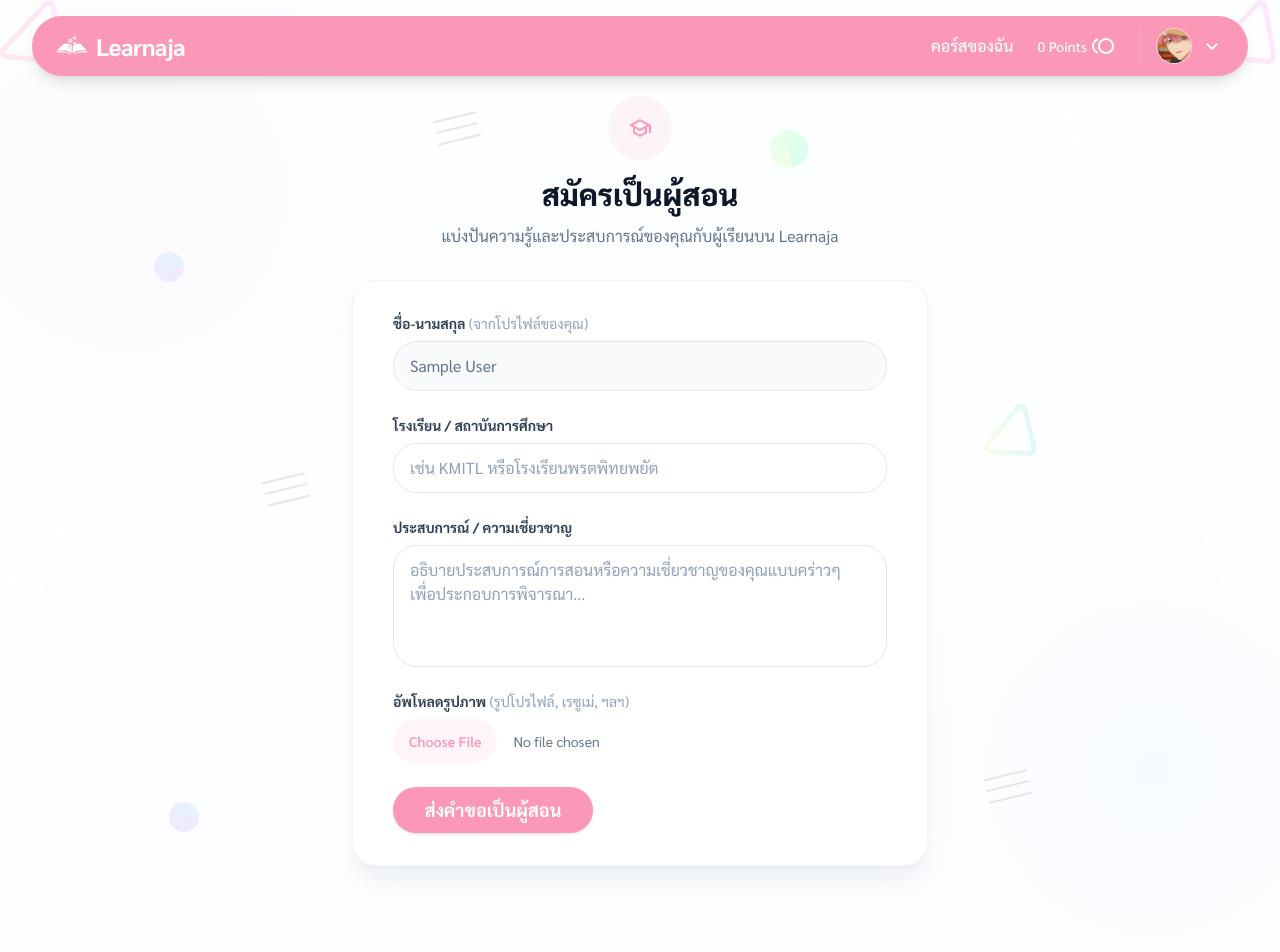
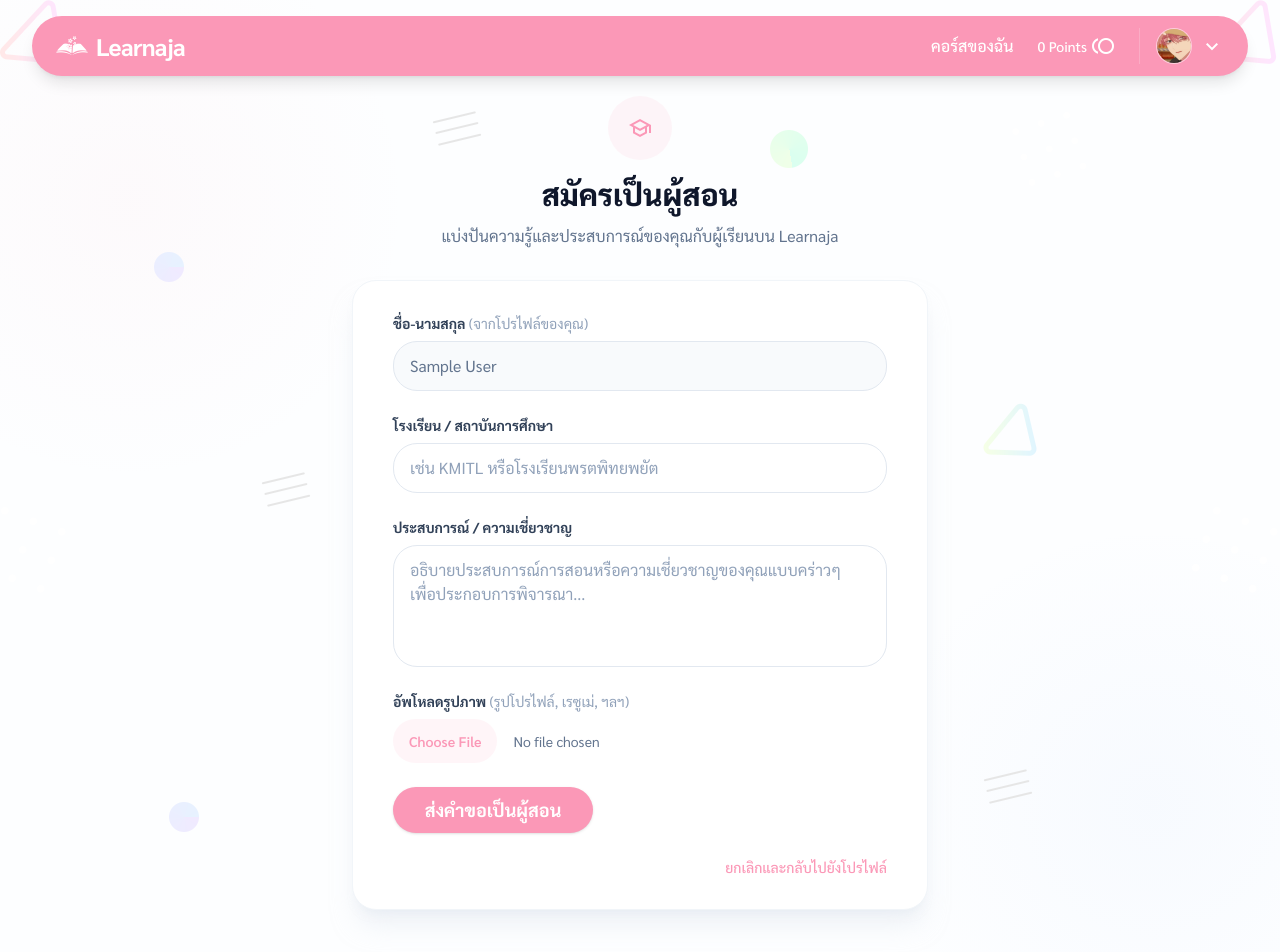
Before and after one commit to nippitch239/Learnaja, a React (Vite) app in the folder frontend/: page /register-teacher in a window 1280 px wide. Shown: the top 952 px of the page. Built offline with nearby package versions, Linux system fonts and the light colour scheme; no server answers; sample sign-in values are in the browser's storage; a web font is replaced by a local one.

Commit message:
add button back

```diff
--- a/frontend/src/pages/RegisterTeacher.jsx
+++ b/frontend/src/pages/RegisterTeacher.jsx
@@ -1,5 +1,5 @@
 import { useState, useContext, useEffect } from 'react';
-import { useNavigate } from 'react-router-dom';
+import { Link, useNavigate } from 'react-router-dom';
 import { AuthContext } from '../context/AuthContext';
 import api from '../services/api';
 
@@ -204,6 +204,9 @@ function RegisterTeacher() {
                                 "ส่งคำขอเป็นผู้สอน"
                             )}
                         </button>
+                        <Link to="/profile" className="mt-4 text-right text-sm font-medium text-primary hover:text-primary/80 transition-colors block hover:underline">
+                            ยกเลิกและกลับไปยังโปรไฟล์
+                        </Link>
                     </form>
                 </div>
             </div>
```
Also changed, not shown: 1 other file (tests, documents, lock files or other folders).
